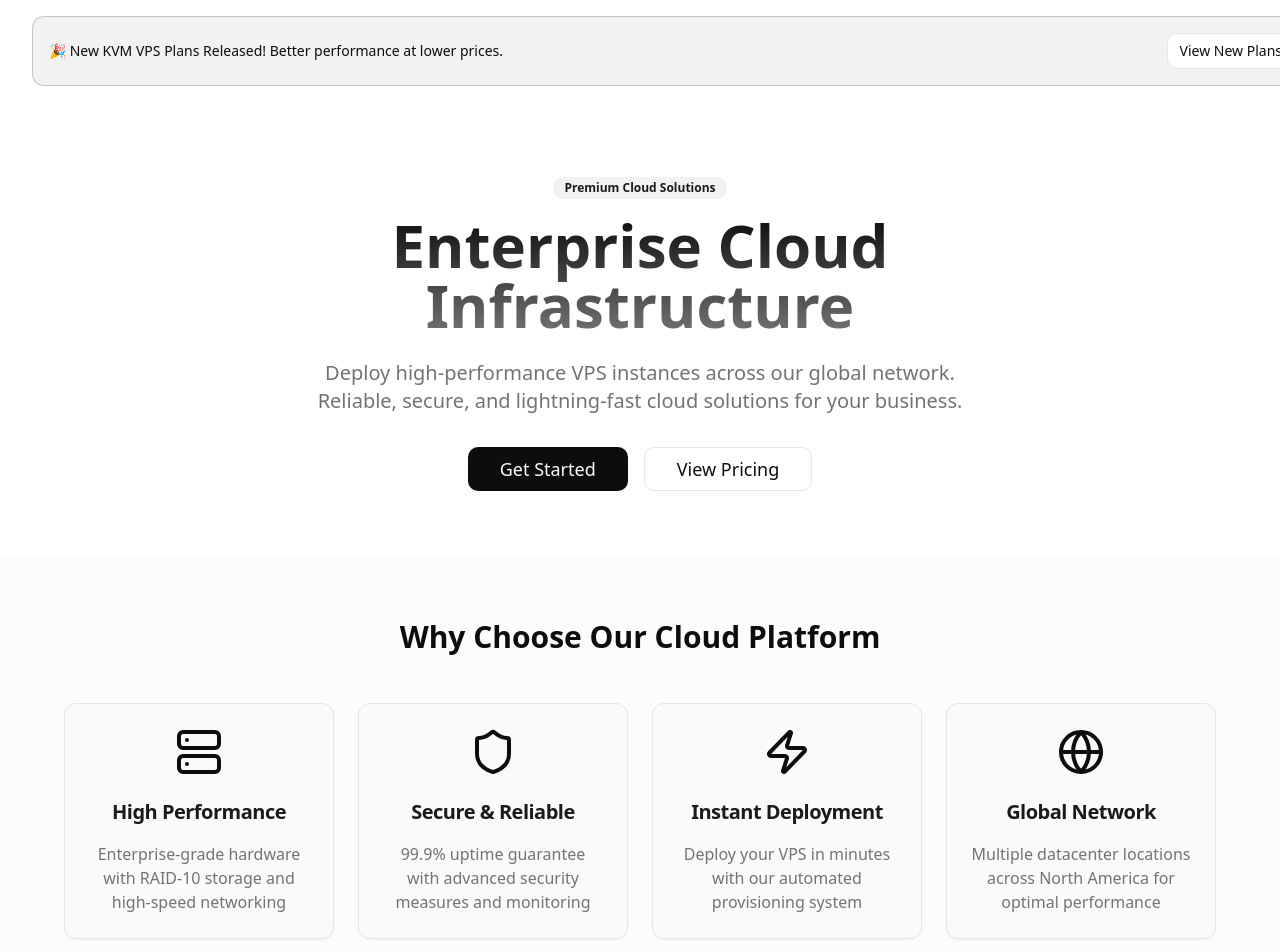
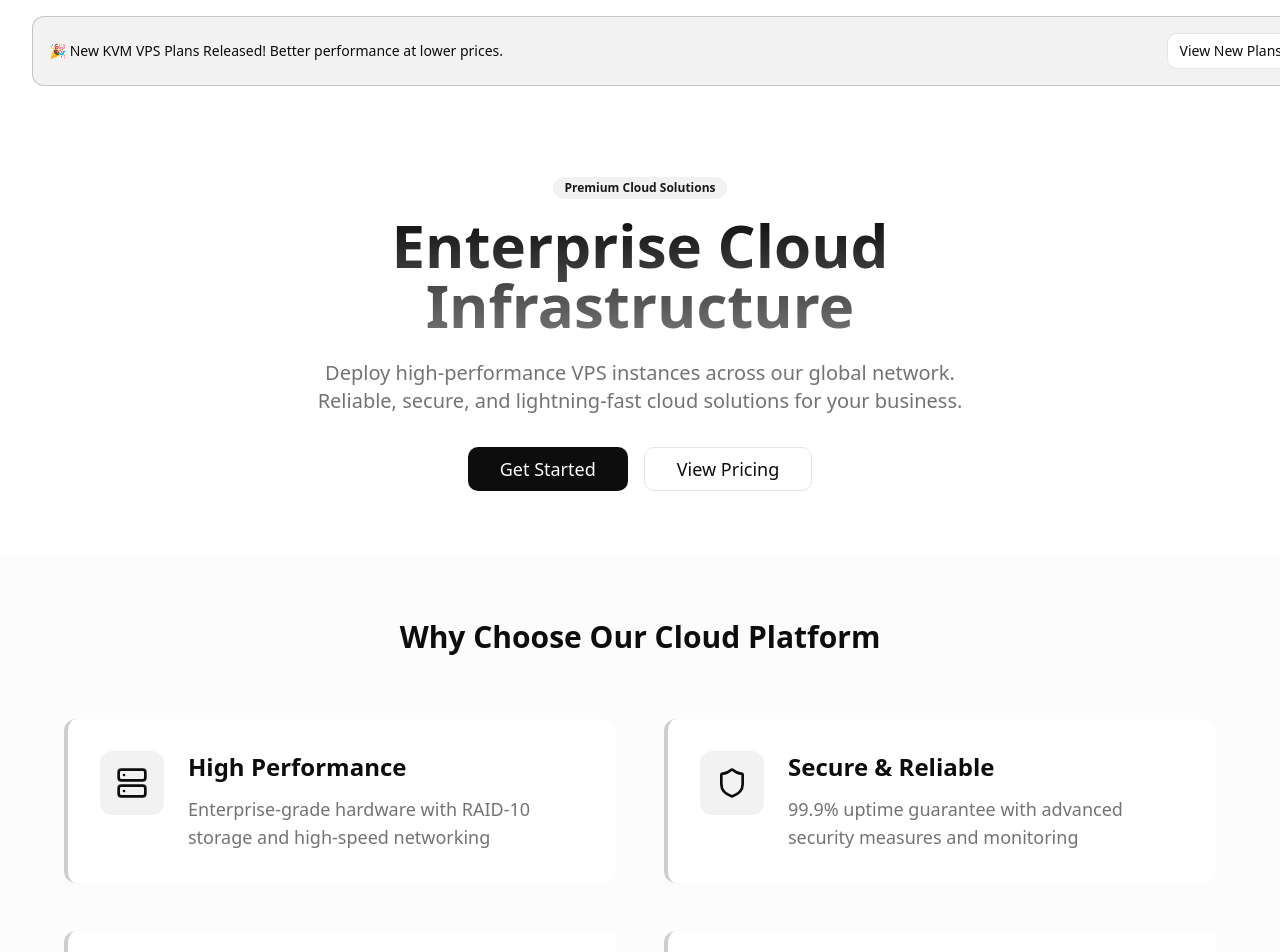
Before and after one commit to u-gayashan/shadow-cloud-plans, a React (Vite) app: page / in a window 1280 px wide. Shown: the top 952 px of the page. Built offline with nearby package versions, Linux system fonts and the light colour scheme.

Commit message:
Refactor: Improve "Why Choose" section UI
Improve the design of the "Why Choose Our Cloud Platform" section to be more visually appealing.

```diff
--- a/src/pages/Index.tsx
+++ b/src/pages/Index.tsx
@@ -87,25 +87,40 @@ const Index = () => {
         </div>
       </section>
 
-      {/* Features Grid */}
+      {/* Features Section - Redesigned */}
       <section className="px-4 md:px-8 py-12 md:py-16 bg-muted/30">
         <div className="max-w-6xl mx-auto">
-          <h2 className="text-2xl md:text-3xl font-bold text-center mb-12">Why Choose Our Cloud Platform</h2>
-          <div className="grid sm:grid-cols-2 lg:grid-cols-4 gap-6">
+          <h2 className="text-2xl md:text-3xl font-bold text-center mb-16">Why Choose Our Cloud Platform</h2>
+
+          <div className="grid md:grid-cols-2 gap-8 lg:gap-12">
             {features.map((feature, index) => (
-              <Card key={index} className="text-center hover:shadow-lg transition-shadow">
-                <CardHeader className="pb-4">
-                  <feature.icon className="w-12 h-12 mx-auto mb-4 text-primary" />
-                  <CardTitle className="text-lg md:text-xl">{feature.title}</CardTitle>
-                </CardHeader>
-                <CardContent>
-                  <CardDescription className="text-muted-foreground text-sm md:text-base">
-                    {feature.description}
-                  </CardDescription>
-                </CardContent>
-              </Card>
+              <div key={index} className="group relative">
+                {/* Left-aligned design with border accent */}
+                <div className="flex items-start gap-6 p-6 lg:p-8 bg-background rounded-lg border-l-4 border-primary/20 group-hover:border-primary transition-all duration-300 hover:shadow-lg">
+                  {/* Icon container */}
+                  <div className="shrink-0 w-16 h-16 bg-primary/5 rounded-lg flex items-center justify-center group-hover:bg-primary/10 transition-colors duration-300">
+                    <feature.icon className="w-8 h-8 text-primary" />
+                  </div>
+
+                  {/* Content */}
+                  <div className="flex-1 min-w-0">
+                    <h3 className="text-xl lg:text-2xl font-bold mb-3 text-foreground group-hover:text-primary transition-colors duration-300">
+                      {feature.title}
+                    </h3>
+                    <p className="text-muted-foreground text-base lg:text-lg leading-relaxed">
+                      {feature.description}
+                    </p>
+                  </div>
+                </div>
+
+                {/* Subtle background pattern */}
+                <div className="absolute inset-0 bg-gradient-to-br from-primary/[0.02] to-transparent rounded-lg opacity-0 group-hover:opacity-100 transition-opacity duration-300 pointer-events-none" />
+              </div>
             ))}
           </div>
+
+          {/* Bottom accent line */}
+          <div className="mt-16 w-24 h-1 bg-gradient-to-r from-primary to-primary/30 mx-auto rounded-full" />
         </div>
       </section>
 
```
